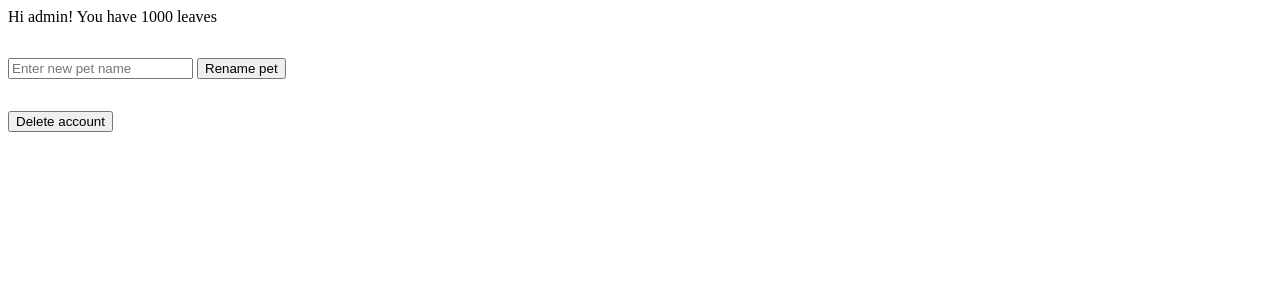
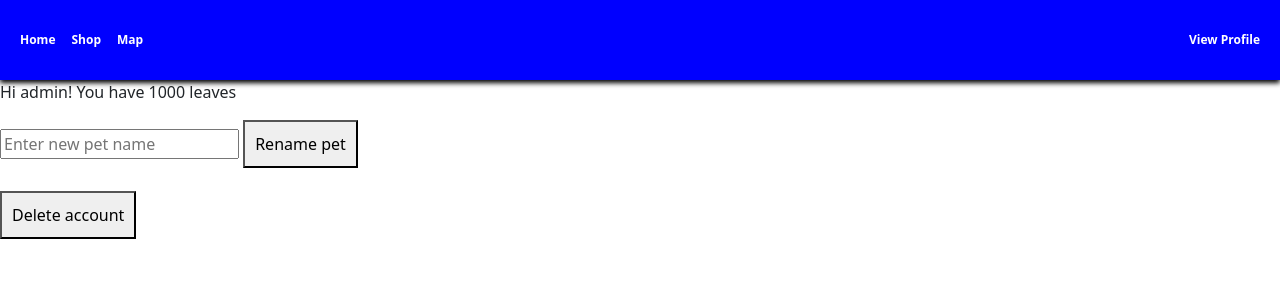
Before and after one commit to poppyts25/TrashPet, a Django app: page /trashpetapp/profile/ in a window 1280 px wide. Shown: the top 300 px of the page. Run offline with Django 4.2, Linux system fonts and the light colour scheme; a user stored in the database is signed in; data comes from the database, SQL or seed files in the repository; both versions use the stored data as it was after the commit.

Commit message:
working navbar
the navbar works but map page doesn't show for some reason

```diff
--- a/trashpet/trashpetapp/templates/trashpetapp/navbar.html
+++ b/trashpet/trashpetapp/templates/trashpetapp/navbar.html
@@ -43,18 +43,18 @@
 				<div class="collapse navbar-collapse" id="navbarSupportedContent">
 					<ul class="navbar-nav">
 						<li class="nav-item">
-							  <a class="nav-link" href="home.html" name = "home">Home</a>
+							  <a class="nav-link" href="http://127.0.0.1:8000/trashpetapp/home/" name = "home">Home</a>
 						</li>
 						<li class="nav-item">
-							<a class="nav-link" href="shop.html" name = "shop">Shop</a>
+							<a class="nav-link" href="http://127.0.0.1:8000/trashpetapp/shop/" name = "shop">Shop</a>
 					  </li>
 					  <li class="nav-item">
-						<a class="nav-link" href="map.html" name = "map">Map</a>
+						<a class="nav-link" href="http://127.0.0.1:8000/trashpetapp/map/" name = "map">Map</a>
 				  </li>
 					</ul>
 					<ul class="navbar-nav ms-auto">
 						<li class="nav-item">
-							  <a class="nav-link " href="profile.html" name = "profile">View Profile</a>
+							  <a class="nav-link " href="http://127.0.0.1:8000/trashpetapp/profile/" name = "profile">View Profile</a>
 						</li>
 
 					</ul>
--- a/trashpet/trashpetapp/templates/trashpetapp/profile.html
+++ b/trashpet/trashpetapp/templates/trashpetapp/profile.html
@@ -1,3 +1,14 @@
+
+{% load static %}
+<head>
+    <meta charset="UTF-8">
+    <title>Virtual Pet</title>
+    <link rel="stylesheet" href="{% static 'style.css' %}">
+</head>
+<body>
+  {% include "../trashpetapp/navbar.html" %}
+
+
 <p>Hi {{ username }}! You have {{ leaves }} leaves</p>
 
 <form method="POST">
@@ -14,3 +25,8 @@
     {% csrf_token %}
     <button type="submit" name="delete_user">Delete account</button>
 </form>
+
+
+
+</body>
+</html>
--- a/trashpet/trashpetapp/views.py
+++ b/trashpet/trashpetapp/views.py
@@ -16,11 +16,11 @@ def home(request):
 
 @login_required
 def shop(request):
-    return HttpResponse("Shop")
+    return render(request, "trashpetapp/shop.html")
 
 @login_required
 def map(request):
-    return HttpResponse("map")
+    return render(request, "trashpetapp/map.html")
 
 @login_required
 def camera(request):
```
Also changed, not shown: trashpet/trashpetapp/templates/trashpetapp/shop.html (+15 -0 lines), trashpet/db.sqlite3.
